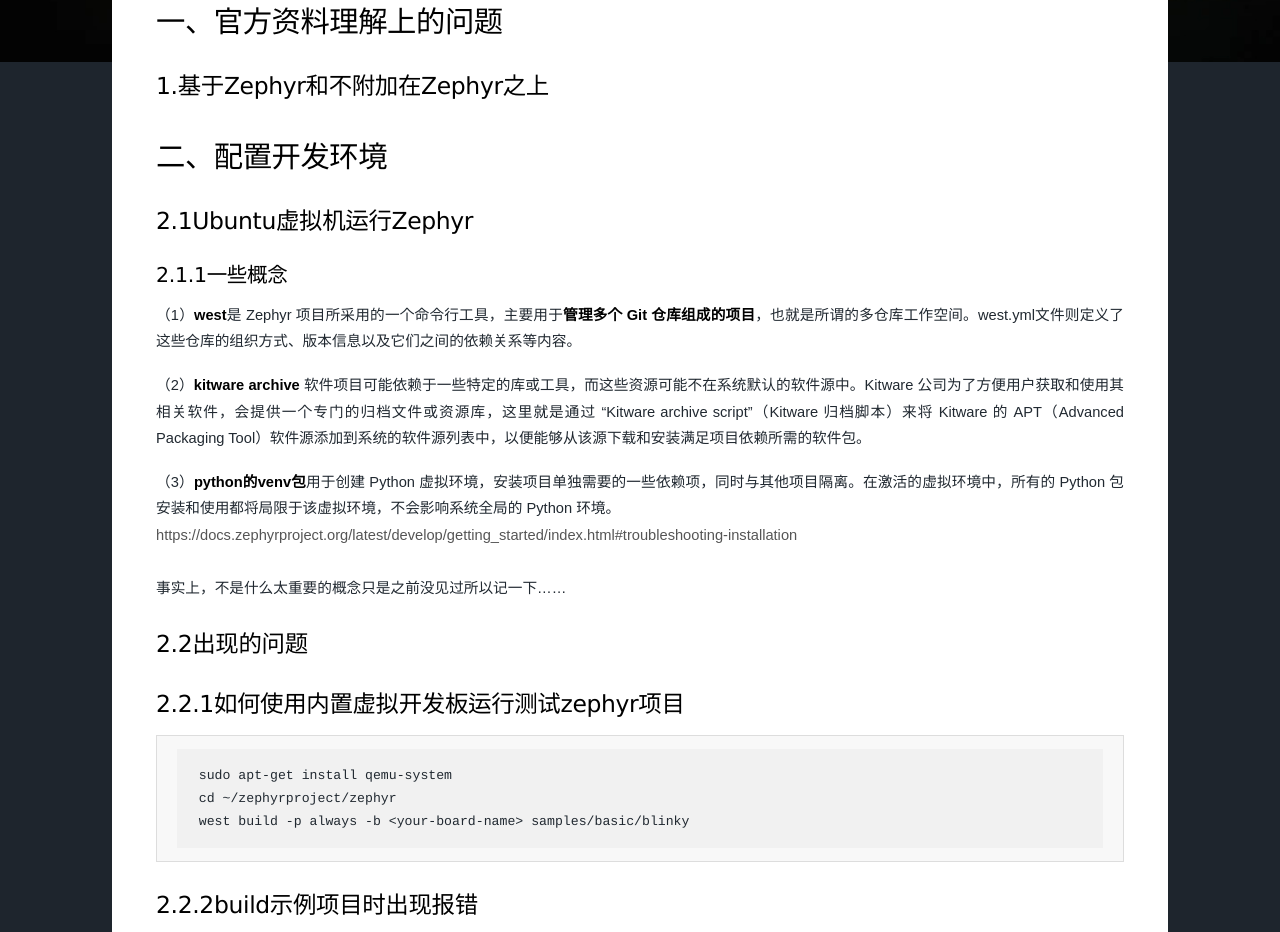
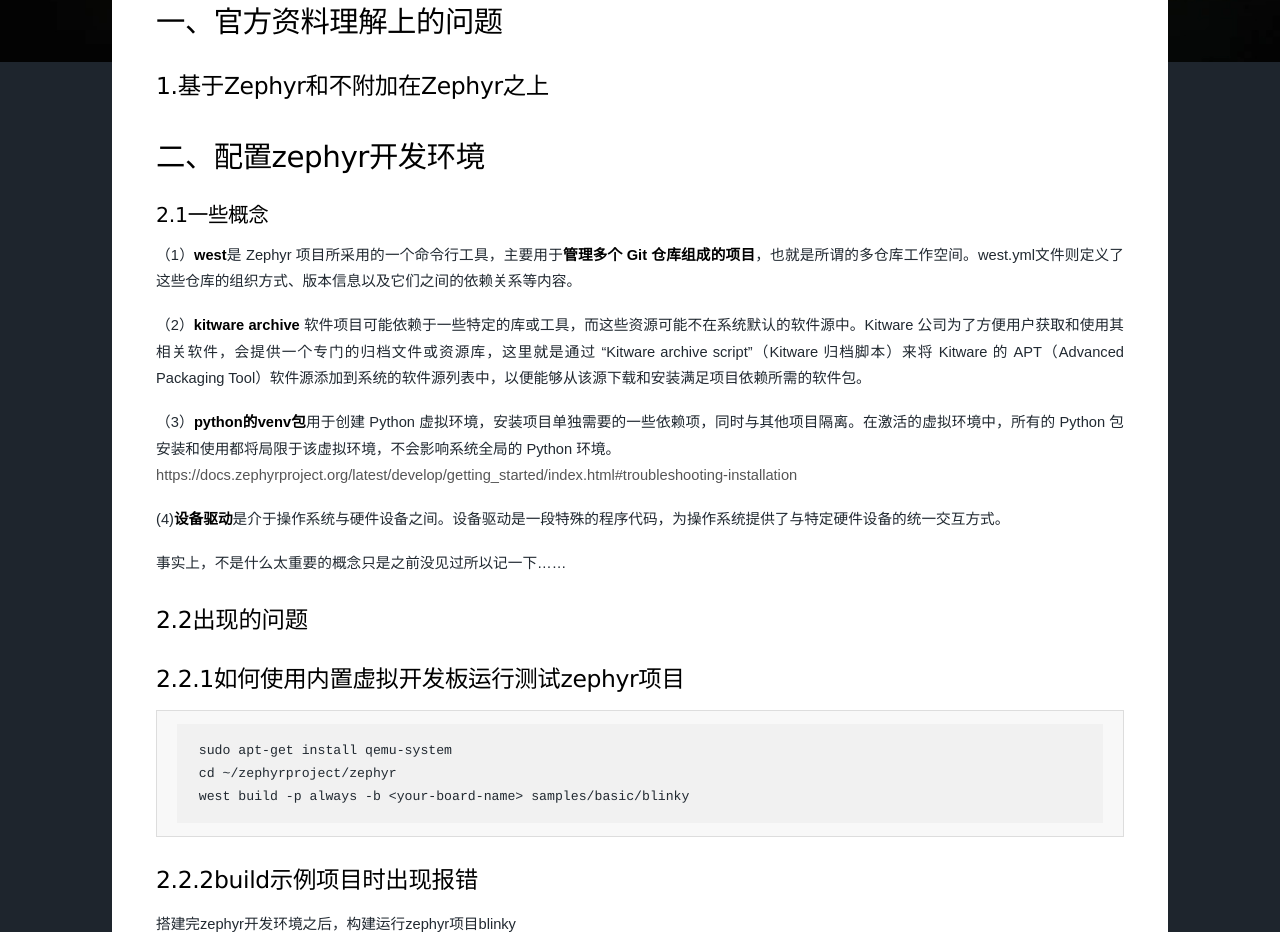
Before and after one commit to untitled1204/untitled1204.github.io, a plain HTML site: page 2025/03/18/ZVM开发环境搭建记录/index.html in a window 1280 px wide. Shown: the part 738-1670 px from the top of the page. Drawn offline with nearby package versions, Linux system fonts and the light colour scheme; some packages are replaced by stand-ins of ours; a script that the page names is missing.

Commit message:
Site updated: 2025-04-03 15:34:13

```diff
--- a/2025/03/18/ZVM开发环境搭建记录/index.html
+++ b/2025/03/18/ZVM开发环境搭建记录/index.html
@@ -156,9 +156,11 @@
             </div>
             <!-- Post -->
             <div class="typo" style="padding: 3rem;">
-                <h2 id="一、官方资料理解上的问题"><a href="#一、官方资料理解上的问题" class="headerlink" title="一、官方资料理解上的问题"></a>一、官方资料理解上的问题</h2><h3 id="1-基于Zephyr和不附加在Zephyr之上"><a href="#1-基于Zephyr和不附加在Zephyr之上" class="headerlink" title="1.基于Zephyr和不附加在Zephyr之上"></a>1.基于Zephyr和不附加在Zephyr之上</h3><h2 id="二、配置开发环境"><a href="#二、配置开发环境" class="headerlink" title="二、配置开发环境"></a>二、配置开发环境</h2><h3 id="2-1Ubuntu虚拟机运行Zephyr"><a href="#2-1Ubuntu虚拟机运行Zephyr" class="headerlink" title="2.1Ubuntu虚拟机运行Zephyr"></a>2.1Ubuntu虚拟机运行Zephyr</h3><h4 id="2-1-1一些概念"><a href="#2-1-1一些概念" class="headerlink" title="2.1.1一些概念"></a>2.1.1一些概念</h4><p>（1）<strong>west</strong>是 Zephyr 项目所采用的一个命令行工具，主要用于<strong>管理多个 Git 仓库组成的项目</strong>，也就是所谓的多仓库工作空间。west.yml文件则定义了这些仓库的组织方式、版本信息以及它们之间的依赖关系等内容。</p>
+                <h2 id="一、官方资料理解上的问题"><a href="#一、官方资料理解上的问题" class="headerlink" title="一、官方资料理解上的问题"></a>一、官方资料理解上的问题</h2><h3 id="1-基于Zephyr和不附加在Zephyr之上"><a href="#1-基于Zephyr和不附加在Zephyr之上" class="headerlink" title="1.基于Zephyr和不附加在Zephyr之上"></a>1.基于Zephyr和不附加在Zephyr之上</h3><h2 id="二、配置zephyr开发环境"><a href="#二、配置zephyr开发环境" class="headerlink" title="二、配置zephyr开发环境"></a>二、配置zephyr开发环境</h2><h4 id="2-1一些概念"><a href="#2-1一些概念" class="headerlink" title="2.1一些概念"></a>2.1一些概念</h4><p>（1）<strong>west</strong>是 Zephyr 项目所采用的一个命令行工具，主要用于<strong>管理多个 Git 仓库组成的项目</strong>，也就是所谓的多仓库工作空间。west.yml文件则定义了这些仓库的组织方式、版本信息以及它们之间的依赖关系等内容。</p>
 <p>（2）<strong>kitware archive</strong> 软件项目可能依赖于一些特定的库或工具，而这些资源可能不在系统默认的软件源中。Kitware 公司为了方便用户获取和使用其相关软件，会提供一个专门的归档文件或资源库，这里就是通过 “Kitware archive script”（Kitware 归档脚本）来将 Kitware 的 APT（Advanced Packaging Tool）软件源添加到系统的软件源列表中，以便能够从该源下载和安装满足项目依赖所需的软件包。</p>
-<p>（3）<strong>python的venv包</strong>用于创建 Python 虚拟环境，安装项目单独需要的一些依赖项，同时与其他项目隔离。在激活的虚拟环境中，所有的 Python 包安装和使用都将局限于该虚拟环境，不会影响系统全局的 Python 环境。<br><a target="_blank" rel="noopener" href="https://docs.zephyrproject.org/latest/develop/getting_started/index.html#troubleshooting-installation">https://docs.zephyrproject.org/latest/develop/getting_started/index.html#troubleshooting-installation</a><br><br>事实上，不是什么太重要的概念只是之前没见过所以记一下……</p>
+<p>（3）<strong>python的venv包</strong>用于创建 Python 虚拟环境，安装项目单独需要的一些依赖项，同时与其他项目隔离。在激活的虚拟环境中，所有的 Python 包安装和使用都将局限于该虚拟环境，不会影响系统全局的 Python 环境。<br><a target="_blank" rel="noopener" href="https://docs.zephyrproject.org/latest/develop/getting_started/index.html#troubleshooting-installation">https://docs.zephyrproject.org/latest/develop/getting_started/index.html#troubleshooting-installation</a><br></p>
+<p>(4)<strong>设备驱动</strong>是介于操作系统与硬件设备之间。设备驱动是一段特殊的程序代码，为操作系统提供了与特定硬件设备的统一交互方式。<br></p>
+<p>事实上，不是什么太重要的概念只是之前没见过所以记一下……</p>
 <h3 id="2-2出现的问题"><a href="#2-2出现的问题" class="headerlink" title="2.2出现的问题"></a>2.2出现的问题</h3><h3 id="2-2-1如何使用内置虚拟开发板运行测试zephyr项目"><a href="#2-2-1如何使用内置虚拟开发板运行测试zephyr项目" class="headerlink" title="2.2.1如何使用内置虚拟开发板运行测试zephyr项目"></a>2.2.1如何使用内置虚拟开发板运行测试zephyr项目</h3><pre><code>sudo apt-get install qemu-system
 cd ~/zephyrproject/zephyr
 west build -p always -b &lt;your-board-name&gt; samples/basic/blinky
@@ -166,7 +168,9 @@ west build -p always -b &lt;your-board-name&gt; samples/basic/blinky
 <h3 id="2-2-2build示例项目时出现报错"><a href="#2-2-2build示例项目时出现报错" class="headerlink" title="2.2.2build示例项目时出现报错"></a>2.2.2build示例项目时出现报错</h3><p>搭建完zephyr开发环境之后，构建运行zephyr项目blinky<br><img src="https://www.helloimg.com/i/2025/04/01/67ebf15fe0e20.jpg" alt="出现的报错"><br><br>	<br>    error: ‘__device_dts_ord_DT_N_ALIAS_led_P_gpios_IDX_0_PH_ORD’ undeclared here (not in a function)<br>其实这个问题伟大的官方文档说的很清楚了，下次有问题一定要看官方文档，没有比官方文档更有效的了<a target="_blank" rel="noopener" href="https://docs.zephyrproject.org/latest/samples/basic/blinky/README.html#blinky-sample-requirements">https://docs.zephyrproject.org/latest/samples/basic/blinky/README.html#blinky-sample-requirements</a><br><br>主要是因为选择的开发板不支持blinky项目。<br>我们不用qemu_x86，用其他的板子如stm32f4XXX果然就成功构建了。</p>
 <p>这里有一个小问题，就是按照官方的方法可以在设备树里面添加节点，但是我尝试在x86设备树文件里面增加，结果报错，不知道为啥。</p>
 <h3 id="2-2-3如何使用qemu仿真"><a href="#2-2-3如何使用qemu仿真" class="headerlink" title="2.2.3如何使用qemu仿真"></a>2.2.3如何使用qemu仿真</h3><p>那么接下来问题来了，qemu支持的开发板没有stm32f4XXXX这应该怎么办好呢？？？我看某一篇博客上似乎做到了<a target="_blank" rel="noopener" href="https://longer-vision-robot.gitbook.io/stm32f767zi-full-stack/chapter-2.-programming-for-stm32/2.4-qemu-simulation-blinky">https://longer-vision-robot.gitbook.io/stm32f767zi-full-stack/chapter-2.-programming-for-stm32/2.4-qemu-simulation-blinky</a><br><br>不过要是命令行可怎么办呢？？</p>
-
+<p>west build -t run等同的qemu指令???<br>为什么 west build -t run就可以跑通helloworld，qemu-system-x86_64 -achine q35 -kernel build&#x2F;zephyr&#x2F;zephyr.elf -s -S就不行，难道说这个命令是一定要挂载镜像文件imag嘛？？</p>
+<p>虽然说west -t run可以运行，但是后面调试又出现了段错误，这又是什么问题呢？？</p>
+<h2 id="三、创建并初始化zvm工作区"><a href="#三、创建并初始化zvm工作区" class="headerlink" title="三、创建并初始化zvm工作区"></a>三、创建并初始化zvm工作区</h2>
             </div>
 
             <!-- Post Comments -->
```
